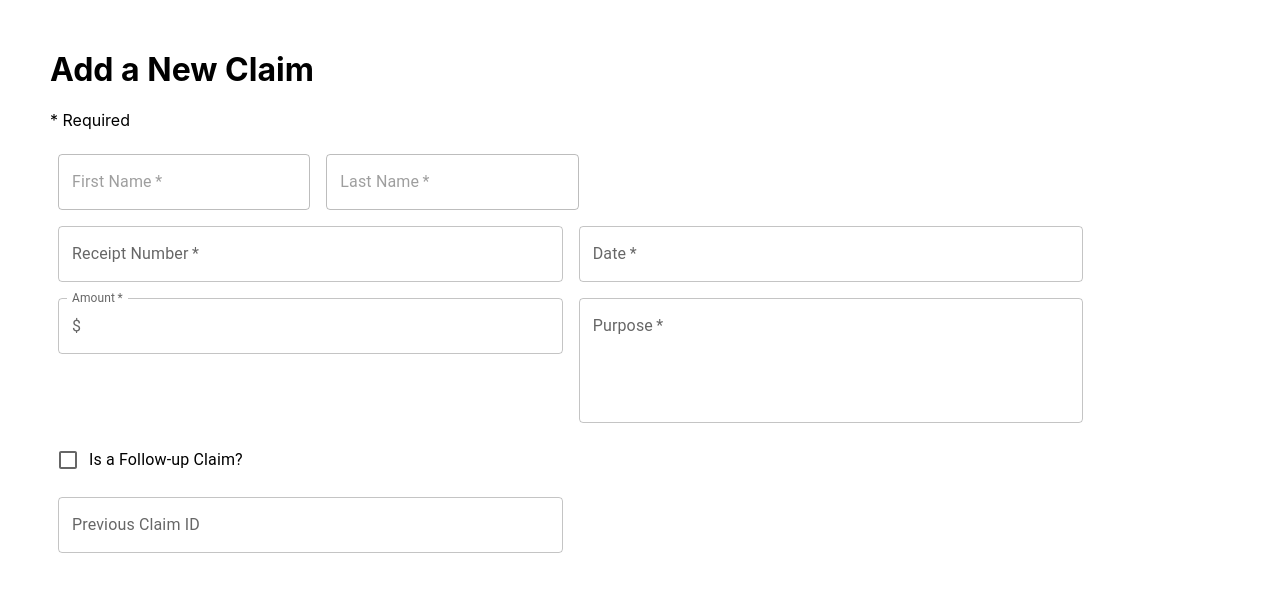
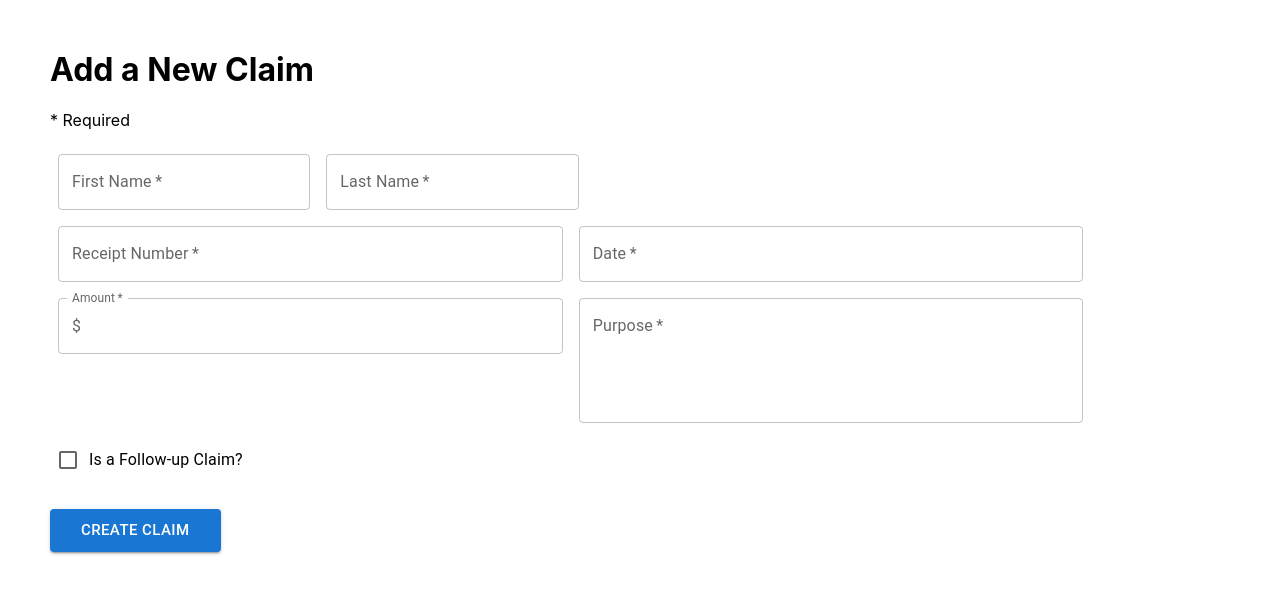
Before and after one commit to 24kmystique/dbs-seed-16-frontend, a React (Create React App) app: page /new-claim in a window 1280 px wide. Shown: the top 594 px of the page. Built offline with nearby package versions, Linux system fonts and the light colour scheme; what react-token-auth would draw is missing.

Commit message:
finish pulling values from form

```diff
--- a/package.json
+++ b/package.json
@@ -3,9 +3,11 @@
   "version": "0.1.0",
   "private": true,
   "dependencies": {
+    "@date-io/jalaali": "^2.16.1",
     "@emotion/react": "11.10.6",
     "@emotion/styled": "11.10.6",
     "@mui/material": "5.11.10",
+    "@mui/x-date-pickers": "^5.0.20",
     "@reduxjs/toolkit": "1.9.3",
     "@testing-library/jest-dom": "5.16.5",
     "@testing-library/react": "13.4.0",
--- a/src/components/CreateNewClaim/CreateClaimPage.js
+++ b/src/components/CreateNewClaim/CreateClaimPage.js
@@ -1,5 +1,5 @@
 import React, { useState } from 'react';
-import { Box, TextField, Checkbox, FormGroup, FormControlLabel, InputAdornment } from '@mui/material';
+import { Box, TextField, Checkbox, FormGroup, FormControlLabel, InputAdornment, Button } from '@mui/material';
 import { useForm } from 'react-hook-form';
 
 import './CreateClaimPage.css';
@@ -8,13 +8,18 @@ function CreateClaimPage() {
   let firstName = JSON.parse(localStorage.getItem('FIRST_NAME'));
   let lastName = JSON.parse(localStorage.getItem('LAST_NAME'));
 
-  const [date, setDate] = useState();
+  const [isFollowUp, setFollowUp] = useState(false);
 
   const {
     register,
     handleSubmit,
     formState: { errors },
   } = useForm();
+
+  const createClaim = (data) => {
+    console.log(data);
+    alert('Help');
+  };
 
   return (
     <div className='container'>
@@ -28,8 +33,20 @@ function CreateClaimPage() {
         noValidate
         autoComplete='off'
       >
-        <TextField required disabled id='outlined-disabled' label='First Name' defaultValue={firstName} />
-        <TextField required disabled id='outlined-disabled' label='Last Name' defaultValue={lastName} />
+        <TextField
+          required
+          id='outlined-disabled'
+          label='First Name'
+          defaultValue={firstName}
+          {...register('firstName', { required: true })}
+        />
+        <TextField
+          required
+          id='outlined-disabled'
+          label='Last Name'
+          defaultValue={lastName}
+          {...register('lastName', { required: true })}
+        />
       </Box>
       <Box
         component='form'
@@ -40,7 +57,7 @@ function CreateClaimPage() {
         autoComplete='off'
       >
         <TextField required id='outlined-required' label='Receipt Number' />
-        <TextField required id='outlined-required' label='Date' />
+        <TextField required id='outlined-required' label='Date' {...register('date', { required: true })} />
         <br></br>
         <TextField
           required
@@ -52,12 +69,45 @@ function CreateClaimPage() {
             inputMode: 'numeric',
             pattern: '[0-9]*',
           }}
+          {...register('amount', { required: true })}
         />
-        <TextField required id='outlined-multiline-static' multiline rows={4} label='Purpose' />
+        <TextField
+          required
+          id='outlined-multiline-static'
+          multiline
+          rows={4}
+          label='Purpose'
+          {...register('purpose', { required: true })}
+        />
         <FormGroup sx={{ m: 1 }}>
-          <FormControlLabel control={<Checkbox />} label='Is a Follow-up Claim?' />
+          <FormControlLabel
+            control={
+              <Checkbox
+                checked={isFollowUp}
+                onChange={(e) => {
+                  console.log(e.target.checked);
+                  setFollowUp(e.target.checked);
+                }}
+              />
+            }
+            label='Is a Follow-up Claim?'
+            {...register('isFollowUp', { required: true })}
+          />
         </FormGroup>
-        <TextField id='outlined-basic' label='Previous Claim ID' />
+        {isFollowUp ? (
+          <TextField id='outlined-basic' label='Previous Claim ID' {...register('prevClaimId', { required: true })} />
+        ) : (
+          <></>
+        )}
+        <br></br>
+        <Button
+          variant='contained'
+          sx={{ width: '20ch' }}
+          size='large'
+          onClick={handleSubmit(handleSubmit(createClaim))}
+        >
+          Create Claim
+        </Button>
       </Box>
     </div>
   );
```
Also changed, not shown: 1 other file (tests, documents, lock files or other folders).
